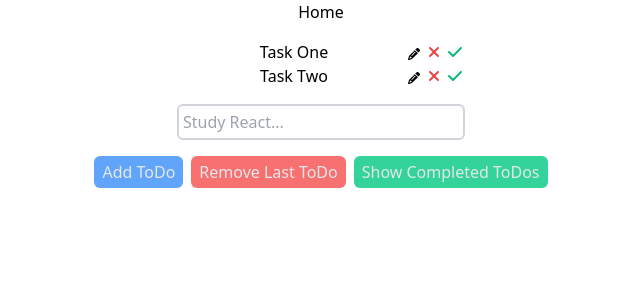
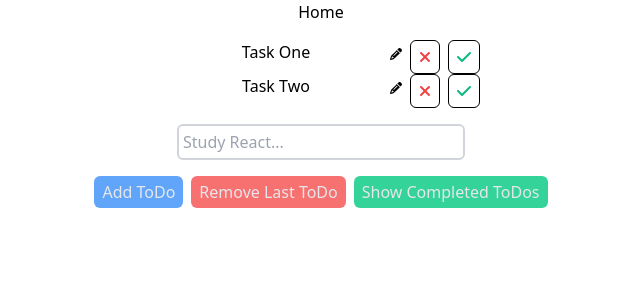
Before and after one commit to ASproson/react-challenges, a React (Create React App) app: page /todos in a window 1280 px wide. Shown: the top 300 px of the page, without its empty margins (319-959 px from the left). Built offline with nearby package versions, Linux system fonts and the light colour scheme.

Commit message:
Passes defaultStyling prop

```diff
--- a/src/components/todos/ToDo.tsx
+++ b/src/components/todos/ToDo.tsx
@@ -55,10 +55,10 @@ export const ToDo = ({
         )}
       </div>
       <div className="pl-2 space-x-2">
-        <Button customStyling="x " onClick={() => deleteToDo(toDo.id)}>
+        <Button defaultStyling={false} onClick={() => deleteToDo(toDo.id)}>
           <FontAwesomeIcon icon={faXmark} className="text-red-500 font-bold" />
         </Button>
-        <Button customStyling="x " onClick={() => completeToDo(toDo.id)}>
+        <Button defaultStyling={false} onClick={() => completeToDo(toDo.id)}>
           <FontAwesomeIcon
             icon={faCheck}
             className="text-emerald-500 font-bold"
```
